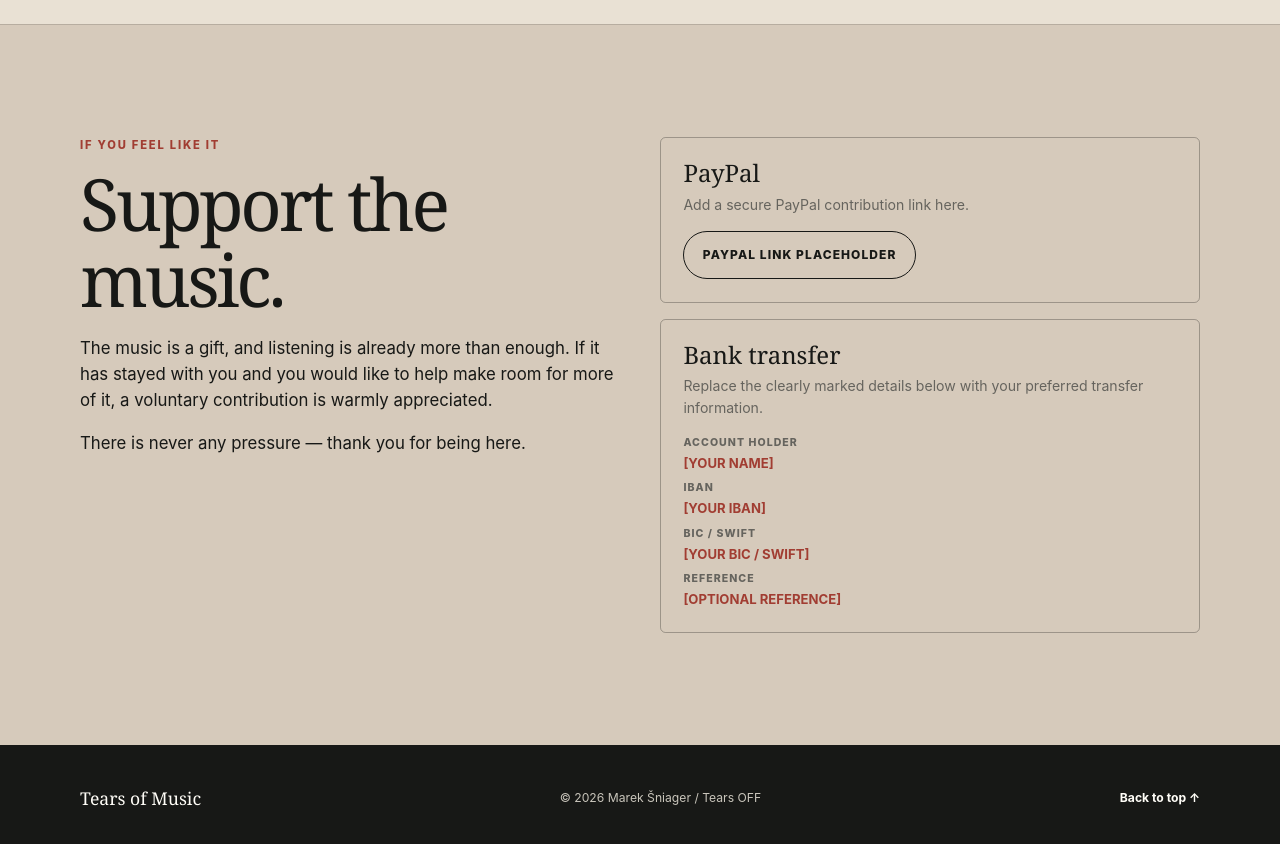
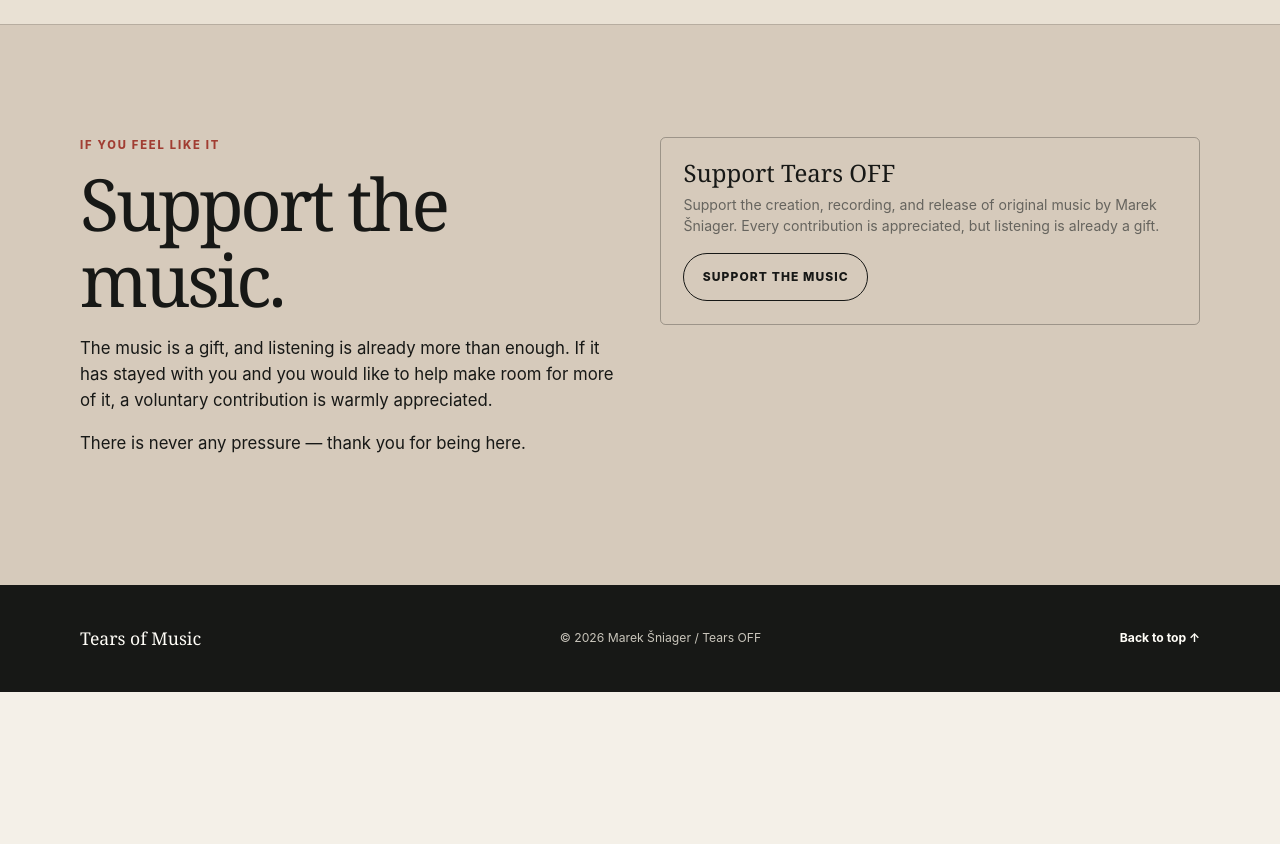
Before and after one commit to TearsOFF/tearsoff-website, a plain HTML site: page index.html in a window 1280 px wide. Shown: the part 4900-5744 px from the top of the page. After the commit the page ends 5592 px from the top, so only its background shows below. Drawn offline with Linux system fonts and the light colour scheme.

Commit message:
Add Stripe music support link

```diff
--- a/index.html
+++ b/index.html
@@ -53,7 +53,7 @@
       <article class="music-card"><a class="album-cover" href="albums/delicate-silk.html" aria-label="Open Delicate Silk album page"><img src="tears_off_album_covers/optimized/delicate-silk.jpg" alt="Delicate Silk album cover" width="768" height="768" loading="lazy" decoding="async"></a><div class="album-details"><h3>Delicate Silk</h3><p class="album-artist">Tears Off · Marek Šniager</p><dl class="album-meta"><div><dt>Release date</dt><dd>19 August 2026</dd></div><div><dt>Tracks</dt><dd>17</dd></div><div><dt>Duration</dt><dd>75:58</dd></div></dl></div></article>
     </div></section></div></section>
     <section class="section listen" id="listen" aria-labelledby="listen-title"><div class="wrap listen-grid"><div><p class="eyebrow">Where to begin</p><h2 id="listen-title">Listen your way.</h2><p>Choose the service you use most. Links will open directly in the relevant music platform.</p></div><div><!-- REPLACE each # with the direct artist or release link for the platform. --><div class="platforms"><a class="platform" href="#">Spotify <span>LISTEN ↗</span></a><a class="platform" href="#">Apple Music <span>LISTEN ↗</span></a><a class="platform" href="#">Deezer <span>LISTEN ↗</span></a><a class="platform" href="#">Amazon Music <span>LISTEN ↗</span></a></div><p class="placeholder-note">Placeholder links only — add your personal artist or release URLs here before publishing.</p></div></div></section>
-    <section class="section support" aria-labelledby="support-title"><div class="wrap support-layout"><div><p class="eyebrow">If you feel like it</p><h2 id="support-title">Support the music.</h2><div class="support-copy"><p>The music is a gift, and listening is already more than enough. If it has stayed with you and you would like to help make room for more of it, a voluntary contribution is warmly appreciated.</p><p>There is never any pressure — thank you for being here.</p></div></div><div class="support-methods"><article class="support-method"><h3>PayPal</h3><p>Add a secure PayPal contribution link here.</p><a class="button" href="#">PayPal link placeholder</a></article><article class="support-method"><h3>Bank transfer</h3><p>Replace the clearly marked details below with your preferred transfer information.</p><dl class="details"><dt>Account holder</dt><dd class="placeholder">[YOUR NAME]</dd><dt>IBAN</dt><dd class="placeholder">[YOUR IBAN]</dd><dt>BIC / SWIFT</dt><dd class="placeholder">[YOUR BIC / SWIFT]</dd><dt>Reference</dt><dd class="placeholder">[OPTIONAL REFERENCE]</dd></dl></article></div></div></section>
+    <section class="section support" aria-labelledby="support-title"><div class="wrap support-layout"><div><p class="eyebrow">If you feel like it</p><h2 id="support-title">Support the music.</h2><div class="support-copy"><p>The music is a gift, and listening is already more than enough. If it has stayed with you and you would like to help make room for more of it, a voluntary contribution is warmly appreciated.</p><p>There is never any pressure — thank you for being here.</p></div></div><div class="support-methods"><article class="support-method"><h3>Support Tears OFF</h3><p>Support the creation, recording, and release of original music by Marek Šniager. Every contribution is appreciated, but listening is already a gift.</p><a class="button" href="https://donate.stripe.com/28E4gydEyfeA64G14j0Fi00" target="_self">Support the Music</a></article></div></div></section>
   </main>
   <footer><div class="wrap footer-inner"><span class="footer-title">Tears of Music</span><span>© <span id="year"></span> Marek Šniager / Tears OFF</span><a class="top-link" href="#top">Back to top ↑</a></div></footer><script>document.getElementById('year').textContent=new Date().getFullYear();</script><script src="site-player.js?v=album-map-2"></script>
 </body>
```
